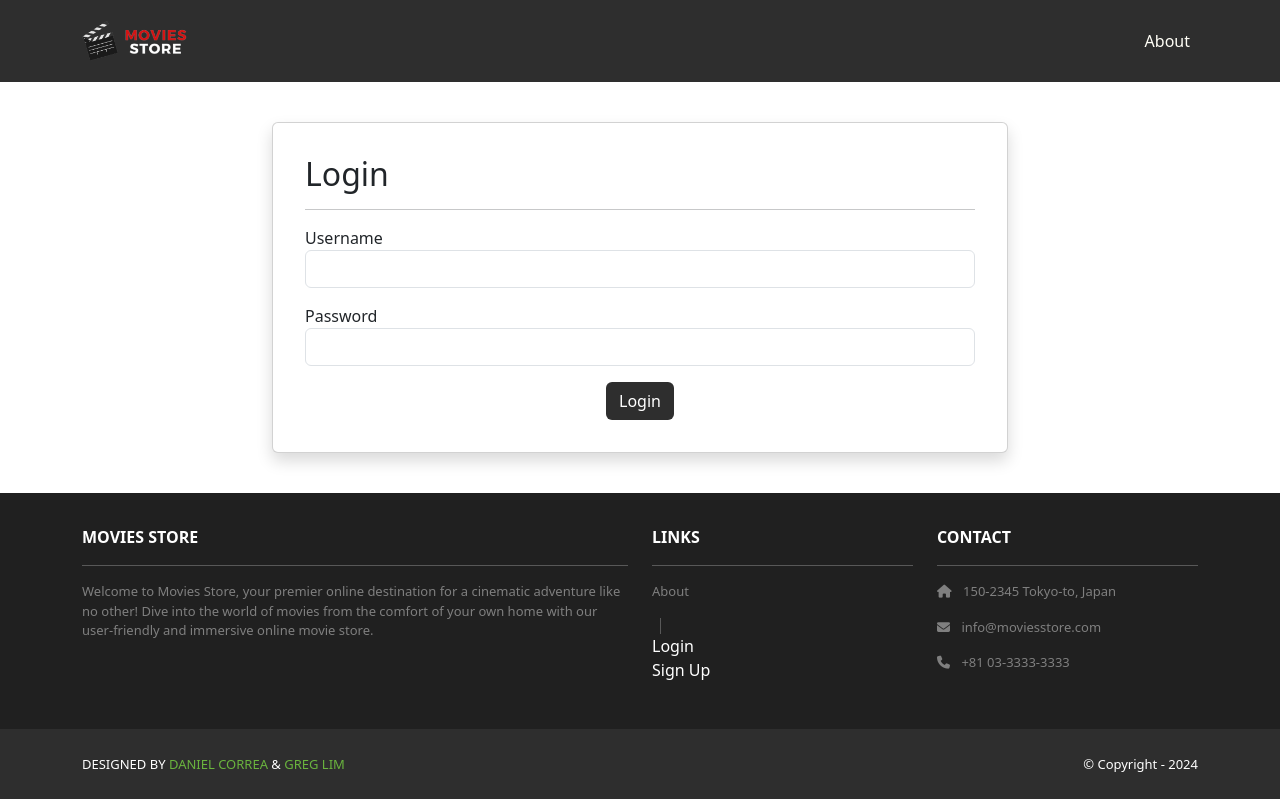
After one commit to georgegoldenbank/team4MovieStore, a Django app: page /accounts/login/ in a window 1280 px wide. The commit adds this page. Run offline with Django 5.2, Linux system fonts and the light colour scheme; some libraries are stand-ins or nearby versions.

Commit message:
Account signup, login, and logout

```diff
--- /dev/null
+++ b/accounts/admin.py
@@ -0,0 +1,3 @@
+from django.contrib import admin
+
+# Register your models here.
--- /dev/null
+++ b/accounts/apps.py
@@ -0,0 +1,6 @@
+from django.apps import AppConfig
+
+
+class AccountsConfig(AppConfig):
+    default_auto_field = 'django.db.models.BigAutoField'
+    name = 'accounts'
--- /dev/null
+++ b/accounts/models.py
@@ -0,0 +1,3 @@
+from django.db import models
+
+# Create your models here.
--- /dev/null
+++ b/accounts/templates/accounts/login.html
@@ -0,0 +1,44 @@
+{% extends 'base.html' %}
+{% block content %}
+<div class="p-3 mt-4">
+  <div class="container">
+    <div class="row justify-content-center">
+      <div class="col-md-8">
+        <div class="card shadow p-3 mb-4 rounded">
+          <div class="card-body">
+            <h2>Login</h2>
+            <hr />
+            {% if template_data.error %}
+            <div class="alert alert-danger" role="alert">
+              {{ template_data.error }}
+            </div>
+            {% endif %}
+            <form method="POST">
+              {% csrf_token %}
+              <p>
+                <label for="username">Username</label>
+                <input id="username" type="text"
+                       name="username" required
+                       autocomplete="username"
+                       class="form-control">
+              </p>
+              <p>
+                <label for="password">Password</label>
+                <input id="password" type="password"
+                       name="password" required
+                       autocomplete="current-password"
+                       class="form-control">
+              </p>
+              <div class="text-center">
+                <button type="submit"
+                  class="btn bg-dark text-white">Login
+                </button>
+              </div>
+            </form>
+          </div>
+        </div>
+      </div>
+    </div>
+  </div>
+</div>
+{% endblock content %}
--- /dev/null
+++ b/accounts/tests.py
@@ -0,0 +1,3 @@
+from django.test import TestCase
+
+# Create your tests here.
--- /dev/null
+++ b/accounts/urls.py
@@ -0,0 +1,7 @@
+from django.urls import path
+from . import views
+urlpatterns = [
+    path('signup', views.signup, name='accounts.signup'),
+    path('login/', views.login, name='accounts.login'),
+    path('logout/', views.logout, name='accounts.logout'),
+]
--- /dev/null
+++ b/accounts/views.py
@@ -0,0 +1,44 @@
+from django.shortcuts import render
+from django.contrib.auth import login as auth_login, authenticate, logout as auth_logout
+from .forms import CustomUserCreationForm, CustomErrorList
+from django.shortcuts import redirect
+from django.contrib.auth.decorators import login_required
+@login_required
+def logout(request):
+    auth_logout(request)
+    return redirect('home.index')
+def login(request):
+    template_data = {}
+    template_data['title'] = 'Login'
+    if request.method == 'GET':
+        return render(request, 'accounts/login.html',
+            {'template_data': template_data})
+    elif request.method == 'POST':
+        user = authenticate(
+            request,
+            username = request.POST['username'],
+            password = request.POST['password']
+        )
+        if user is None:
+            template_data['error'] ='The username or password is incorrect.'
+            return render(request, 'accounts/login.html',
+                {'template_data': template_data})
+        else:
+            auth_login(request, user)
+            return redirect('home.index')
+def signup(request):
+    template_data = {}
+    template_data['title'] = 'Sign Up'
+    if request.method == 'GET':
+        template_data['form'] = CustomUserCreationForm()
+        return render(request, 'accounts/signup.html',
+            {'template_data': template_data})
+    elif request.method == 'POST':
+        form = CustomUserCreationForm(request.POST,error_class=CustomErrorList)
+        if form.is_valid():
+            form.save()
+            return redirect('accounts.login')
+        else:
+            template_data['form'] = form
+            return render(request, 'accounts/signup.html',
+                {'template_data': template_data})
--- a/moviesstore/settings.py
+++ b/moviesstore/settings.py
@@ -40,6 +40,7 @@ INSTALLED_APPS = [
     'django.contrib.staticfiles',
     'movies',
     'home',
+    'accounts',
 ]
 
 MIDDLEWARE = [
--- a/moviesstore/templates/base.html
+++ b/moviesstore/templates/base.html
@@ -51,6 +51,19 @@
             <b>LINKS</b>
             <hr />
             <p><a class="nav-link" href="{% url 'home.about' %}">About</a></p>
+            <div class="vr bg-white mx-2 d-none
+              d-lg-block"></div>
+            {% if user.is_authenticated %}
+            <a class="nav-link"
+              href="{% url 'accounts.logout' %}">Logout ({{ user.username }})</a>
+            {% else %}
+            <a class="nav-link"
+              href="{% url 'accounts.login' %}">Login</a>
+            <a class="nav-link"
+              href="{% url 'accounts.signup' %}">
+              Sign Up
+            </a>
+            {% endif %}
           </div>
           <div class="col-md-3 col-lg-3 col-xl-3 mx-auto mb-4">
             <b>CONTACT</b>
--- a/moviesstore/urls.py
+++ b/moviesstore/urls.py
@@ -22,5 +22,6 @@ from django.conf import settings
 urlpatterns = [
     path('admin/', admin.site.urls),
     path('', include('home.urls')),
+    path('accounts/', include('accounts.urls')),
 ]
 urlpatterns += static(settings.MEDIA_URL, document_root=settings.MEDIA_ROOT)
```
Also changed, not shown: accounts/forms.py (added, +19 -0 lines), accounts/templates/accounts/signup.html (added, +24 -0 lines), accounts/__init__.py (added), accounts/migrations/__init__.py (added), db.sqlite3.
